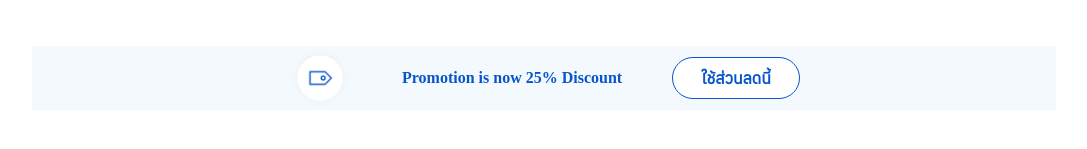
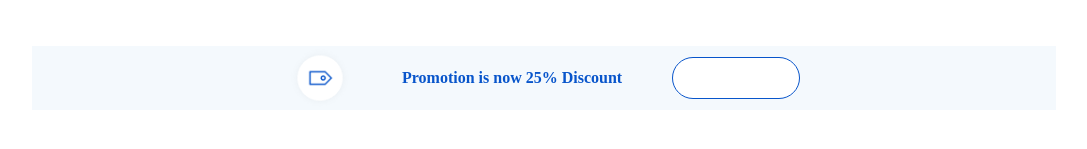
Before and after one commit to Suntiradh/Wedding-Manager-NiceLoop, a Nuxt app: page / in a window 1280 px wide. Shown: the part 425-574 px from the top of the page, without its empty margins (96-1183 px from the left). Built offline with nearby package versions, Linux system fonts and the light colour scheme.

Commit message:
[Update Css in Navbar]

```diff
--- a/components/Navbar.vue
+++ b/components/Navbar.vue
@@ -15,7 +15,7 @@
         <nuxt-link :to="{ path: '/', hash: 'pricing' }">แพ๊กเกจ</nuxt-link>
         <nuxt-link
           :to="{ path: '/', hash: 'get-start' }"
-          class="button text-white"
+          class="button"
           >เริ่มต้นใช้งาน</nuxt-link
         >
       </div>
--- a/pages/index.vue
+++ b/pages/index.vue
@@ -58,7 +58,8 @@
 .main button,
 a.button {
   background-color: #0855cb;
-  @apply border-none rounded-3xl text-white py-2 px-7;
+  color: white !important;
+  @apply border-none rounded-3xl py-2 px-7;
 }
 .section-title {
   @apply text-4xl font-semibold;
```
